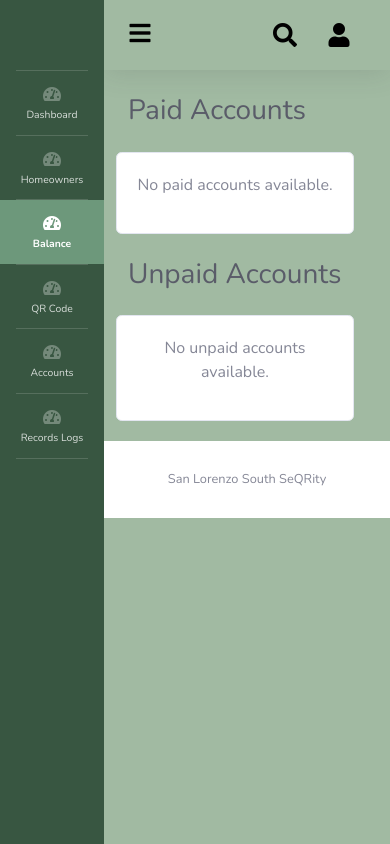
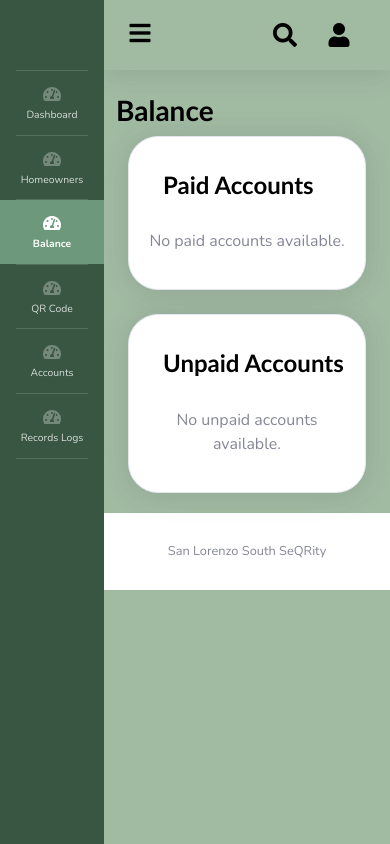
Before and after one commit to markfrancisg/sad_qr, a PHP site: page /public/view/admin/balance.php in a window 390 px wide. Run offline with PHP 8.4, Linux system fonts and the light colour scheme; the visitor is signed in with stand-in values (Sample User, id 1); data that the repository does not hold is empty; some libraries are stand-ins or nearby versions.

Commit message:
added front end changes

```diff
--- a/public/css/style1.css
+++ b/public/css/style1.css
@@ -142,6 +142,24 @@
     border-radius: 30px !important;
 }
 
+    .day {
+        font-size: 24px; /* Adjust font size */
+        font-weight: bold; /* Make it bold */
+        margin-bottom: 10px; /* Add some space */
+    }
+
+    .time {
+        font-size: 36px; /* Adjust font size */
+        margin-bottom: 10px; /* Add some space */
+    }
+
+    .date {
+        font-size: 20px; /* Adjust font size */
+        font-style: italic; /* Make it italic */
+    }
+
+
+/* FOOTER */
 html, body {
   height: 100%;
   margin: 0;
@@ -197,21 +215,35 @@ body {
 
     .smallscreen-card{
       border-radius: 30px;
-      height: 500px;
     }
 
+    /* for dashboard */
     .smallscreen-h6-title{
       margin: 10px !important;
       font-family: 'Gill Sans', 'Gill Sans MT', Calibri, 'Trebuchet MS', sans-serif;
+      width: auto;
+      color: black !important;
+      flex: left;
+      font-weight: bold;
     }
 
     .title-custom-color {
       background: #FCFBFB !important;
       font-family: 'Gill Sans', 'Gill Sans MT', Calibri, 'Trebuchet MS', sans-serif;
       width: auto;
-      font-size: larger !important;
+      font-size: x-large !important;
       color: black !important;
       flex: left;
+    }
+
+    .smallscreen-h6-text{
+      margin: 10px !important;
+      font-family: 'Gill Sans', 'Gill Sans MT', Calibri, 'Trebuchet MS', sans-serif;
+      width: auto;
+      color: black !important;
+      font-size: x-large;
+      flex: left;
+      font-weight: bold;
     }
 
     .table td {
@@ -249,6 +281,10 @@ body {
       color:green !important;
     }
 
+    .form-control-color{
+      color: black !important;
+    }
+
 
 
 
--- a/public/view/admin/balance.php
+++ b/public/view/admin/balance.php
@@ -13,17 +13,21 @@ $results2 = get_unpaid_qr($pdo);
 ?>
 
 <div class="container-fluid">
-    <!-- Page Heading -->
-    <div class="d-sm-flex align-items-center justify-content-between mb-4">
-        <h1 class="h3 mb-0 text-gray-800">Paid Accounts</h1>
+
+    <div class="row">
+        <div class="d-block d-sm-none">
+            <h3 class="h3 fw-b smallscreen-h3">Balance</h3>
         </div>
     </div>
 
-<div class="row col-12">
+    <div class="row">
         <!-- Area Chart -->
         <div class="col-12">
-        <div class="card mb-8">
-            <div class="card-body">
+            <div class="card shadow mb-8 smallscreen-card">
+                <div class="d-sm-flex align-items-center justify-content-between ml-4 mt-4">
+                    <h6 class="h3 text-gray-800 smallscreen-h6-text">Paid Accounts</h6>
+                </div>
+                <div class="card-body mt-0">
                     <div class="table-responsive">
                         <?php if (empty($results)) : ?>
                             <p class="text-center">No paid accounts available.</p>
@@ -59,16 +63,18 @@ $results2 = get_unpaid_qr($pdo);
         </div>
     </div>
 
-<div class="d-sm-flex align-items-center justify-content-between m-4">
-    <h1 class="h3 mb-0 text-gray-800">Unpaid Accounts</h1>
-</div>
 
 
-<div class="row col-12">
+
+    <div class="row mt-4">
         <!-- Area Chart -->
         <div class="col-12">
-        <div class="card mb-8">
+            <div class="card shadow mb-8 smallscreen-card">
+                <div class="d-sm-flex align-items-center justify-content-between ml-4 mt-4">
+                    <h6 class="h3 text-gray-800 smallscreen-h6-text">Unpaid Accounts</h6>
+                </div>
                 <div class="card-body">
+
                     <div class="table-responsive">
                         <?php if (empty($results2)) : ?>
                             <p class="text-center">No unpaid accounts available.</p>
@@ -106,6 +112,7 @@ $results2 = get_unpaid_qr($pdo);
             </div>
         </div>
     </div>
+</div>
 
 
 <?php
```
Also changed, not shown: public/view/admin/admin.dashboard.php (+6 -6 lines), public/view/admin/homeowners.php (+10 -7 lines). Lines whose indentation alone changed are shown as unchanged.
